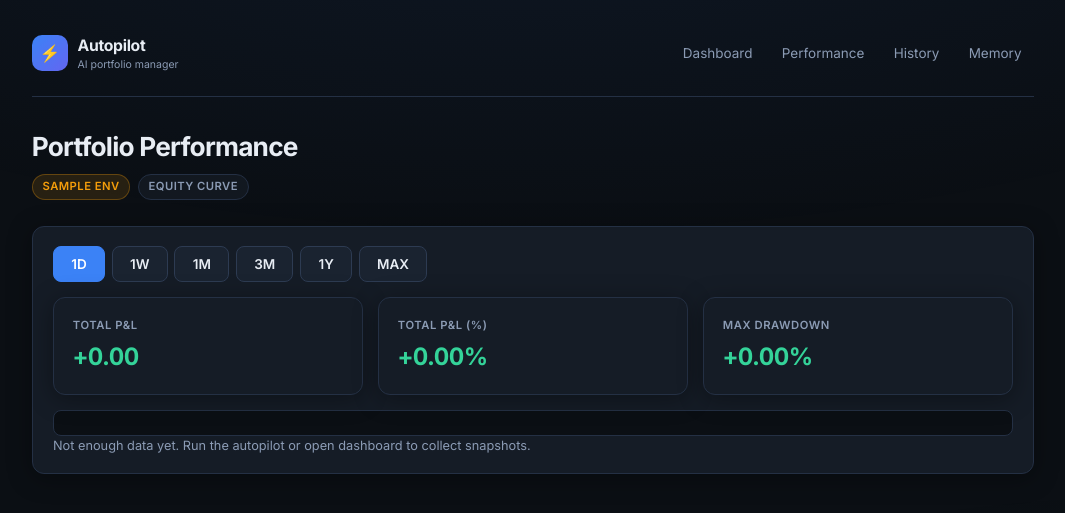
After one commit to hpastrana05/AI_trading_portfolios, a FastAPI app: template templates/performance.html in a window 1280 px wide. The commit adds this page. Shown: the top 513 px of the page, without its empty margins (107-1172 px from the left). Run offline with FastAPI, Linux system fonts and the light colour scheme; the template is opened without the code that fills it: most values are stand-ins (such as "Sample title", 1, 10 or a date in 2020); data that the repository does not hold is empty.

Commit message:
little improve in dashboard

```diff
--- a/autopilot.py
+++ b/autopilot.py
@@ -7,6 +7,7 @@ import ai
 import config
 import journal
 import memory
+import performance
 import t212
 
 STATE_PATH = config.DATA_DIR / "autopilot_state.json"
@@ -237,6 +238,12 @@ def run_cycle(risk: str) -> dict:
             thinking=decision.get("thinking", ""),
         )
 
+    # Persist an equity snapshot for performance charts.
+    try:
+        performance.record_snapshot(t212.get_account())
+    except Exception:
+        pass
+
     summary_notes = prep_notes
     if skipped:
         summary_notes = summary_notes + [f"Skipped {len(skipped)} trade(s)"]
--- a/main.py
+++ b/main.py
@@ -3,6 +3,7 @@ from contextlib import asynccontextmanager
 from pathlib import Path
 
 from fastapi import FastAPI, Form, Request
+from fastapi.responses import JSONResponse
 from fastapi.responses import HTMLResponse, RedirectResponse
 from fastapi.staticfiles import StaticFiles
 from fastapi.templating import Jinja2Templates
@@ -11,6 +12,7 @@ import autopilot
 import config
 import journal
 import memory
+import performance
 import t212
 
 BASE_DIR = Path(__file__).resolve().parent
@@ -58,6 +60,7 @@ def index(request: Request):
 
     try:
         account = _get_account_cached()
+        performance.record_snapshot(account)
         positions = _get_positions_cached()
         alloc = autopilot.current_allocation(account, positions)
     except Exception as exc:
@@ -125,6 +128,26 @@ def memory_page(request: Request):
     )
 
 
+@app.get("/performance", response_class=HTMLResponse)
+def performance_page(request: Request):
+    try:
+        account = _get_account_cached()
+        performance.record_snapshot(account)
+    except Exception:
+        pass
+    return templates.TemplateResponse(
+        request,
+        "performance.html",
+        {"active": "performance", "env": config.T212_ENV},
+    )
+
+
+@app.get("/api/performance")
+def performance_api(range: str = "max"):
+    data = performance.build_performance(range)
+    return JSONResponse(data)
+
+
 if __name__ == "__main__":
     import uvicorn
 
--- a/static/css/style.css
+++ b/static/css/style.css
@@ -407,6 +407,31 @@ button:disabled {
   font-weight: 500;
 }
 
+.range-toolbar {
+  display: flex;
+  flex-wrap: wrap;
+  gap: 0.45rem;
+  margin-bottom: 1rem;
+}
+
+.range-btn.active {
+  background: var(--accent);
+  border-color: var(--accent);
+  color: #fff;
+}
+
+.perf-stats {
+  margin-top: 0.5rem;
+  margin-bottom: 1rem;
+}
+
+.chart-wrap {
+  background: var(--bg);
+  border: 1px solid var(--border);
+  border-radius: var(--radius-sm);
+  padding: 0.8rem;
+}
+
 /* Alerts */
 .alert {
   padding: 0.85rem 1rem;
--- a/static/js/app.js
+++ b/static/js/app.js
@@ -20,4 +20,159 @@ document.addEventListener("DOMContentLoaded", () => {
       }
     });
   }
+
+  const canvas = document.getElementById("performance-chart");
+  if (!canvas) {
+    return;
+  }
+
+  const rangeButtons = Array.from(document.querySelectorAll(".range-btn"));
+  const emptyHint = document.getElementById("performance-empty");
+  const metricPnl = document.getElementById("metric-pnl");
+  const metricPnlPct = document.getElementById("metric-pnl-pct");
+  const metricDd = document.getElementById("metric-dd");
+  const ctx = canvas.getContext("2d");
+  const hasChartLib = typeof Chart !== "undefined" && !!ctx;
+
+  let chart;
+
+  function formatSigned(value, digits = 2) {
+    const sign = value >= 0 ? "+" : "";
+    return `${sign}${Number(value).toFixed(digits)}`;
+  }
+
+  function pickClass(value) {
+    return value >= 0 ? "pnl-pos" : "pnl-neg";
+  }
+
+  function setMetric(el, value, suffix = "", digits = 2) {
+    if (!el) return;
+    el.textContent = `${formatSigned(value, digits)}${suffix}`;
+    el.classList.remove("pnl-pos", "pnl-neg");
+    el.classList.add(pickClass(value));
+  }
+
+  function draw(data) {
+    const points = data.points || [];
+    if (points.length < 2) {
+      if (chart) chart.destroy();
+      canvas.style.display = "none";
+      if (emptyHint) emptyHint.style.display = "block";
+      setMetric(metricPnl, data.metrics?.total_pnl || 0);
+      setMetric(metricPnlPct, data.metrics?.total_pnl_pct || 0, "%", 2);
+      setMetric(metricDd, -(data.metrics?.max_dd_pct || 0), "%", 2);
+      return;
+    }
+
+    if (!hasChartLib) {
+      canvas.style.display = "none";
+      if (emptyHint) {
+        emptyHint.style.display = "block";
+        emptyHint.textContent = "Chart library could not be loaded, but metrics are still available.";
+      }
+      setMetric(metricPnl, data.metrics.total_pnl || 0);
+      setMetric(metricPnlPct, data.metrics.total_pnl_pct || 0, "%", 2);
+      setMetric(metricDd, -(data.metrics.max_dd_pct || 0), "%", 2);
+      return;
+    }
+
+    canvas.style.display = "block";
+    if (emptyHint) emptyHint.style.display = "none";
+
+    setMetric(metricPnl, data.metrics.total_pnl || 0);
+    setMetric(metricPnlPct, data.metrics.total_pnl_pct || 0, "%", 2);
+    setMetric(metricDd, -(data.metrics.max_dd_pct || 0), "%", 2);
+
+    const labels = points.map((p) => new Date(p.timestamp).toLocaleString());
+    const pnl = points.map((p) => p.pnl);
+    const pnlPct = points.map((p) => p.pnl_pct);
+
+    if (chart) chart.destroy();
+    chart = new Chart(ctx, {
+      type: "line",
+      data: {
+        labels,
+        datasets: [
+          {
+            label: "Total P&L",
+            data: pnl,
+            borderColor: "#34d399",
+            backgroundColor: "rgba(52,211,153,0.15)",
+            yAxisID: "yMoney",
+            borderWidth: 2,
+            pointRadius: 0,
+            tension: 0.25,
+          },
+          {
+            label: "Total P&L (%)",
+            data: pnlPct,
+            borderColor: "#60a5fa",
+            backgroundColor: "rgba(96,165,250,0.12)",
+            yAxisID: "yPct",
+            borderWidth: 2,
+            pointRadius: 0,
+            tension: 0.25,
+          },
+        ],
+      },
+      options: {
+        responsive: true,
+        maintainAspectRatio: true,
+        plugins: {
+          legend: {
+            labels: { color: "#e8edf4" },
+          },
+        },
+        scales: {
+          x: {
+            ticks: { color: "#8b9bb4", maxTicksLimit: 8 },
+            grid: { color: "rgba(45,59,82,0.35)" },
+          },
+          yMoney: {
+            position: "left",
+            ticks: { color: "#34d399" },
+            grid: { color: "rgba(45,59,82,0.35)" },
+          },
+          yPct: {
+            position: "right",
+            ticks: {
+              color: "#60a5fa",
+              callback: (value) => `${value}%`,
+            },
+            grid: { drawOnChartArea: false },
+          },
+        },
+      },
+    });
+  }
+
+  async function loadPerformance(rangeKey) {
+    rangeButtons.forEach((btn) => {
+      btn.classList.toggle("active", btn.dataset.range === rangeKey);
+    });
+    try {
+      const res = await fetch(`/api/performance?range=${encodeURIComponent(rangeKey)}`);
+      if (!res.ok) {
+        throw new Error(`API error ${res.status}`);
+      }
+      const data = await res.json();
+      draw(data);
+    } catch (err) {
+      if (chart) chart.destroy();
+      canvas.style.display = "none";
+      if (emptyHint) {
+        emptyHint.style.display = "block";
+        emptyHint.textContent = "Could not load performance data yet.";
+      }
+      setMetric(metricPnl, 0);
+      setMetric(metricPnlPct, 0, "%", 2);
+      setMetric(metricDd, 0, "%", 2);
+    }
+  }
+
+  rangeButtons.forEach((btn) => {
+    btn.addEventListener("click", () => loadPerformance(btn.dataset.range || "max"));
+  });
+
+  loadPerformance("1d");
 });
--- a/templates/base.html
+++ b/templates/base.html
@@ -21,6 +21,7 @@
       </a>
       <div class="nav-links">
         <a href="/" class="{% if active == 'dashboard' %}active{% endif %}">Dashboard</a>
+        <a href="/performance" class="{% if active == 'performance' %}active{% endif %}">Performance</a>
         <a href="/history" class="{% if active == 'history' %}active{% endif %}">History</a>
         <a href="/memory" class="{% if active == 'memory' %}active{% endif %}">Memory</a>
       </div>
--- a/templates/index.html
+++ b/templates/index.html
@@ -96,6 +96,7 @@
             <th>Price</th>
             <th>Value</th>
             <th>P&amp;L</th>
+            <th>P&amp;L (%)</th>
             <th>Weight</th>
           </tr>
         </thead>
@@ -107,12 +108,13 @@
             <td>{{ "%.2f"|format(pos.current_price) }}</td>
             <td>{{ "%.2f"|format(pos.value) }}</td>
             <td class="{% if pos.pnl >= 0 %}pnl-pos{% else %}pnl-neg{% endif %}">{{ "%.2f"|format(pos.pnl) }}</td>
+            <td class="{% if pos.pnl >= 0 %}pnl-pos{% else %}pnl-neg{% endif %}">{{ "%+.1f"|format(pos.pnl_pct) }}%</td>
             <td>{{ "%.1f"|format(allocation.get(pos.ticker, 0) * 100) }}%</td>
           </tr>
           {% endfor %}
           <tr>
             <td><span class="ticker">CASH</span></td>
-            <td colspan="4"></td>
+            <td colspan="5"></td>
             <td><strong>{{ "%.1f"|format(allocation.get("CASH", 0) * 100) }}%</strong></td>
           </tr>
         </tbody>
--- /dev/null
+++ b/templates/performance.html
@@ -0,0 +1,46 @@
+{% extends "base.html" %}
+
+{% block title %}Performance — AI Trading Autopilot{% endblock %}
+
+{% block content %}
+  <header class="page-header">
+    <h1>Portfolio Performance</h1>
+    <div class="header-meta">
+      <span class="badge {% if env == 'LIVE' %}live{% else %}demo{% endif %}">{{ env }}</span>
+      <span class="badge">Equity curve</span>
+    </div>
+  </header>
+
+  <div class="card">
+    <div class="range-toolbar" id="range-toolbar">
+      <button class="btn-secondary range-btn active" data-range="1d" type="button">1D</button>
+      <button class="btn-secondary range-btn" data-range="1w" type="button">1W</button>
+      <button class="btn-secondary range-btn" data-range="1m" type="button">1M</button>
+      <button class="btn-secondary range-btn" data-range="3m" type="button">3M</button>
+      <button class="btn-secondary range-btn" data-range="1y" type="button">1Y</button>
+      <button class="btn-secondary range-btn" data-range="max" type="button">MAX</button>
+    </div>
+
+    <div class="stats perf-stats">
+      <div class="stat">
+        <div class="stat-label">Total P&amp;L</div>
+        <div class="stat-value" id="metric-pnl">-</div>
+      </div>
+      <div class="stat">
+        <div class="stat-label">Total P&amp;L (%)</div>
+        <div class="stat-value" id="metric-pnl-pct">-</div>
+      </div>
+      <div class="stat">
+        <div class="stat-label">Max Drawdown</div>
+        <div class="stat-value" id="metric-dd">-</div>
+      </div>
+    </div>
+
+    <div class="chart-wrap">
+      <canvas id="performance-chart" height="110"></canvas>
+    </div>
+    <div class="meta" id="performance-empty" style="display:none;">Not enough data yet. Run the autopilot or open dashboard to collect snapshots.</div>
+  </div>
+
+  <script src="https://cdn.jsdelivr.net/npm/chart.js"></script>
+{% endblock %}
```
Also changed, not shown: performance.py (added, +134 -0 lines), t212.py (+8 -2 lines).
